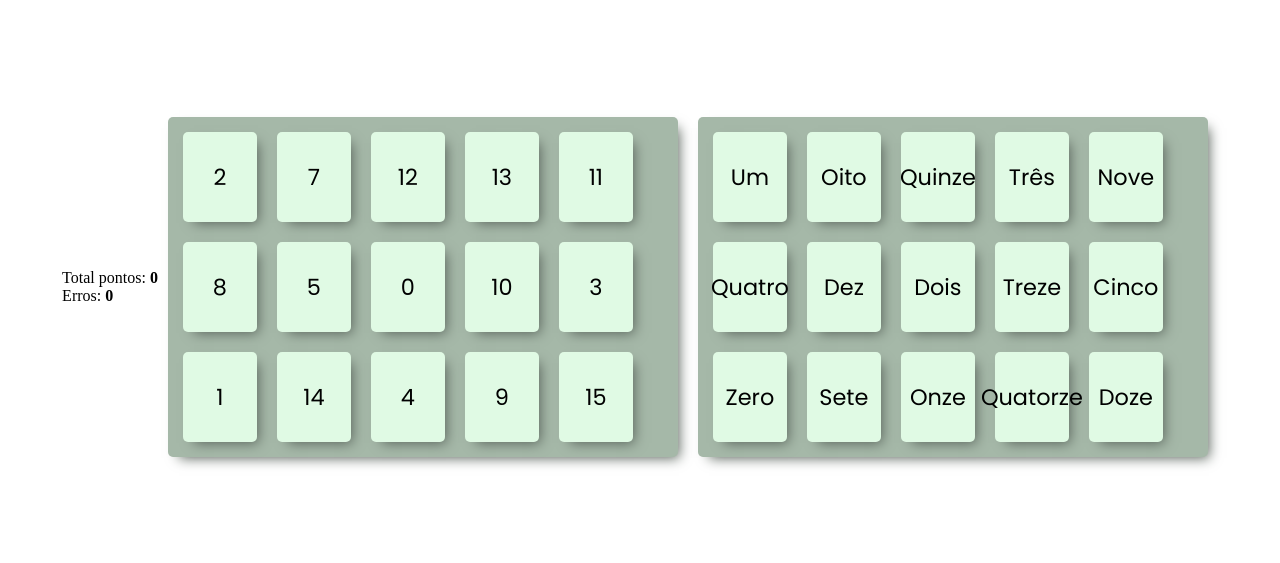
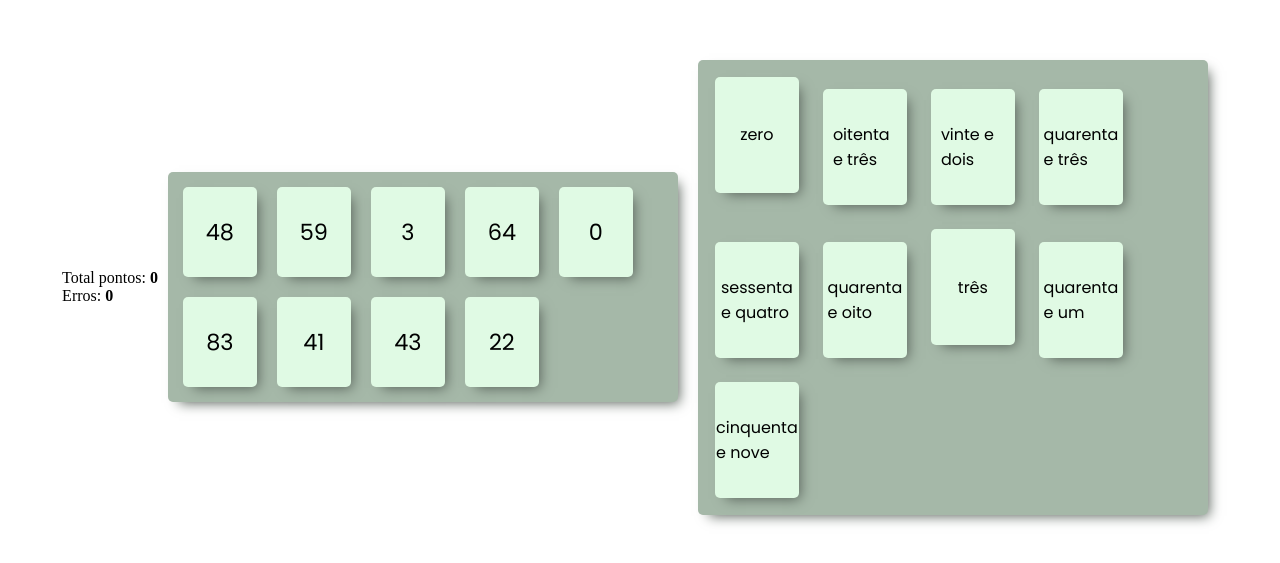
Before and after one commit to DevAnderson360/jogo_dos_numeros, a plain HTML site: page index.html in a window 1280 px wide. Shown: the part 121-684 px from the top of the page. Drawn offline with nearby package versions, Linux system fonts and the light colour scheme.

Commit message:
js && css: adicionando mais numeros

```diff
--- a/css/style.css
+++ b/css/style.css
@@ -58,17 +58,22 @@ html, body {
 
 }
 
-.blockChild, .blockChildn div{
+.blockChild div{
 	font-size: 1.4rem;
+	font-family: 'Poppins', sans-serif;
+}
+
+.blockChildn div{
+	font-size: 1rem;
 	font-family: 'Poppins', sans-serif;
 }
 
 .blockChildn{
 	display: inline-block;
 	width: 5vw;
-	height: 10vh;
-	margin: 10px;
-	padding: 5px;
+	height: 12vh;
+	margin: 12px;
+	padding: 10px;
 
 	/*border: 1px solid var(--color-border-container);*/
 	border-radius: 5px;
--- a/index.html
+++ b/index.html
@@ -23,7 +23,7 @@
 	<script src="js/gamer.js"></script>
 	<script>
 		$(document).ready(function(){
-		    render(15);
+		    render(9);
 		});
 	</script>
 </body>
--- a/js/gamer.js
+++ b/js/gamer.js
@@ -1,3 +1,108 @@
+var numbers = [
+"zero",
+"um",
+"dois",
+"três",
+"quatro",
+"cinco",
+"seis",
+"sete",
+"oito",
+"nove",
+"dez",
+"onze",
+"doze",
+"treze",
+"quatorze",
+"quinze",
+"dezesseis",
+"dezessete",
+"dezoito",
+"dezenove",
+"vinte",
+"vinte e um",
+"vinte e dois",
+"vinte e três",
+"vinte e quatro",
+"vinte e cinco",
+"vinte e seis",
+"vinte e sete",
+"vinte e oito",
+"vinte e nove",
+"trinta",
+"trinta e um",
+"trinta e dois",
+"trinta e três",
+"trinta e quatro",
+"trinta e cinco",
+"trinta e seis",
+"trinta e sete",
+"trinta e oito",
+"trinta e nove",
+"quarenta",
+"quarenta e um",
+"quarenta e dois",
+"quarenta e três",
+"quarenta e quatro",
+"quarenta e cinco",
+"quarenta e seis",
+"quarenta e sete",
+"quarenta e oito",
+"quarenta e nove",
+"cinquenta",
+"cinquenta e um",
+"cinquenta e dois",
+"cinquenta e três",
+"cinquenta e quatro",
+"cinquenta e cinco",
+"cinquenta e seis",
+"cinquenta e sete",
+"cinquenta e oito",
+"cinquenta e nove",
+"sessenta",
+"sessenta e um",
+"sessenta e dois",
+"sessenta e três",
+"sessenta e quatro",
+"sessenta e cinco",
+"sessenta e seis",
+"sessenta e sete",
+"sessenta e oito",
+"sessenta e nove",
+"setenta",
+"setenta e um",
+"setenta e dois",
+"setenta e três",
+"setenta e quatro",
+"setenta e cinco",
+"setenta e seis",
+"setenta e sete",
+"setenta e oito",
+"setenta e nove",
+"oitenta",
+"oitenta e um",
+"oitenta e dois",
+"oitenta e três",
+"oitenta e quatro",
+"oitenta e cinco",
+"oitenta e seis",
+"oitenta e sete",
+"oitenta e oito",
+"oitenta e nove",
+"noventa",
+"noventa e um",
+"noventa e dois",
+"noventa e três",
+"noventa e quatro",
+"noventa e cinco",
+"noventa e seis",
+"noventa e sete",
+"noventa e oito",
+"noventa e nove",
+"cem"];
+
+
+
 let pontos = 0;
 let erros  = 0;
 
@@ -31,14 +136,7 @@ function setDroppable(select){
 
             let   ui_num = $(ui)[0].draggable.attr('key')
 
-            let msg = "Acertou";
-
             let status = this_num === ui_num ? true: false;
-
-            if(!status)
-            	msg = "Errou"
-
-            console.log(msg)
 
             if(status){
             	$(this).droppable( "option", "disabled", true );
@@ -68,7 +166,6 @@ function setErros()
 }
 
 //-----
-var numbers = ["Zero", "Um", "Dois", "Três", "Quatro", "Cinco", "Seis", "Sete", "Oito", "Nove", "Dez", "Onze", "Doze", "Treze", "Quatorze", "Quinze"];
 
 //setar numeros
 function set(amount){
@@ -97,9 +194,9 @@ function renderNumber(n){
 
 function renderNumerals(nums){
 	nums.map(function(n){
-    	$("#numerals").append(`<div class="blockChildn" key="${n}" id="${numbers[n]}"><div class="container">${numbers[n]}</div></div>`)
+    	$("#numerals").append(`<div class="blockChildn" key="${n}" id="n_${n}"><div class="container">${numbers[n]}</div></div>`)
 
-		setDroppable(`#${numbers[n]}`)
+		setDroppable(`#n_${n}`)
 
     });
 }
```
